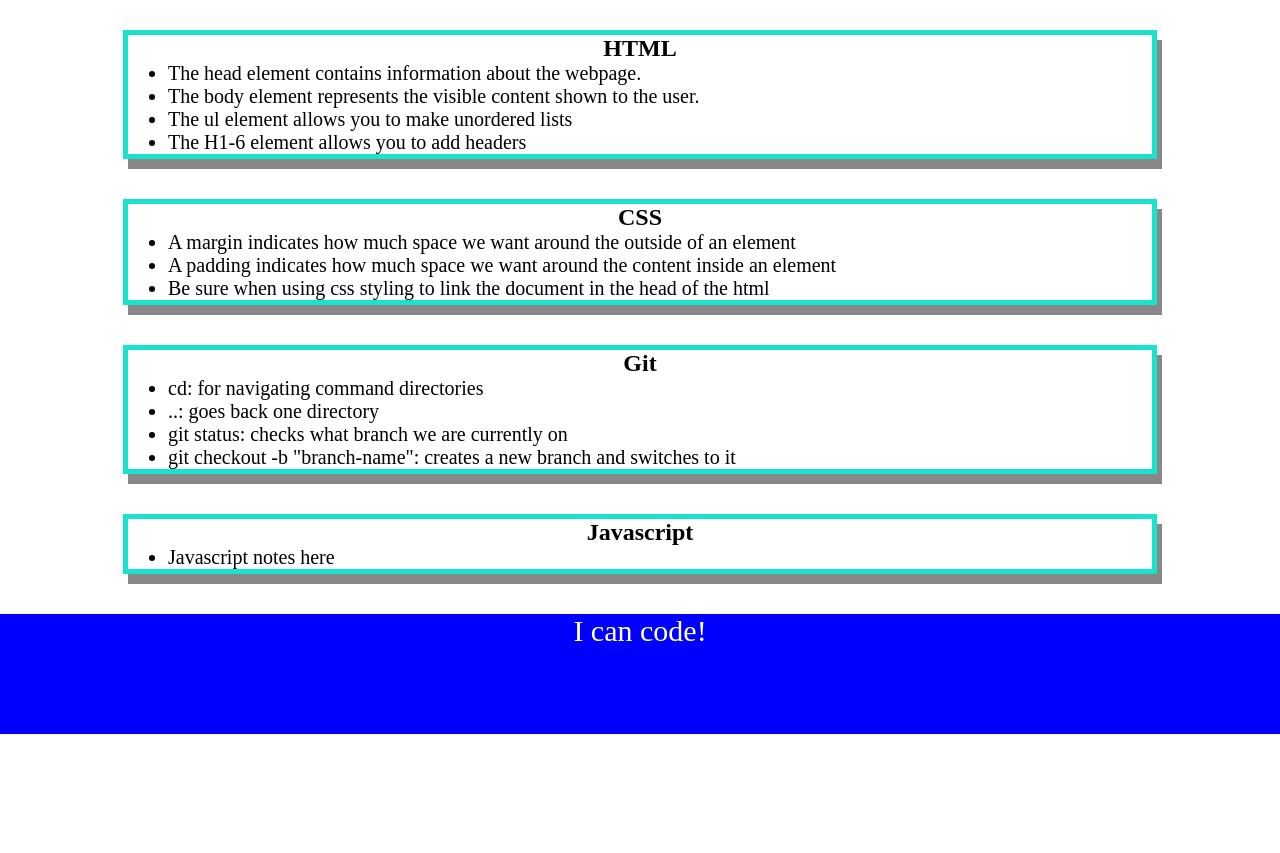
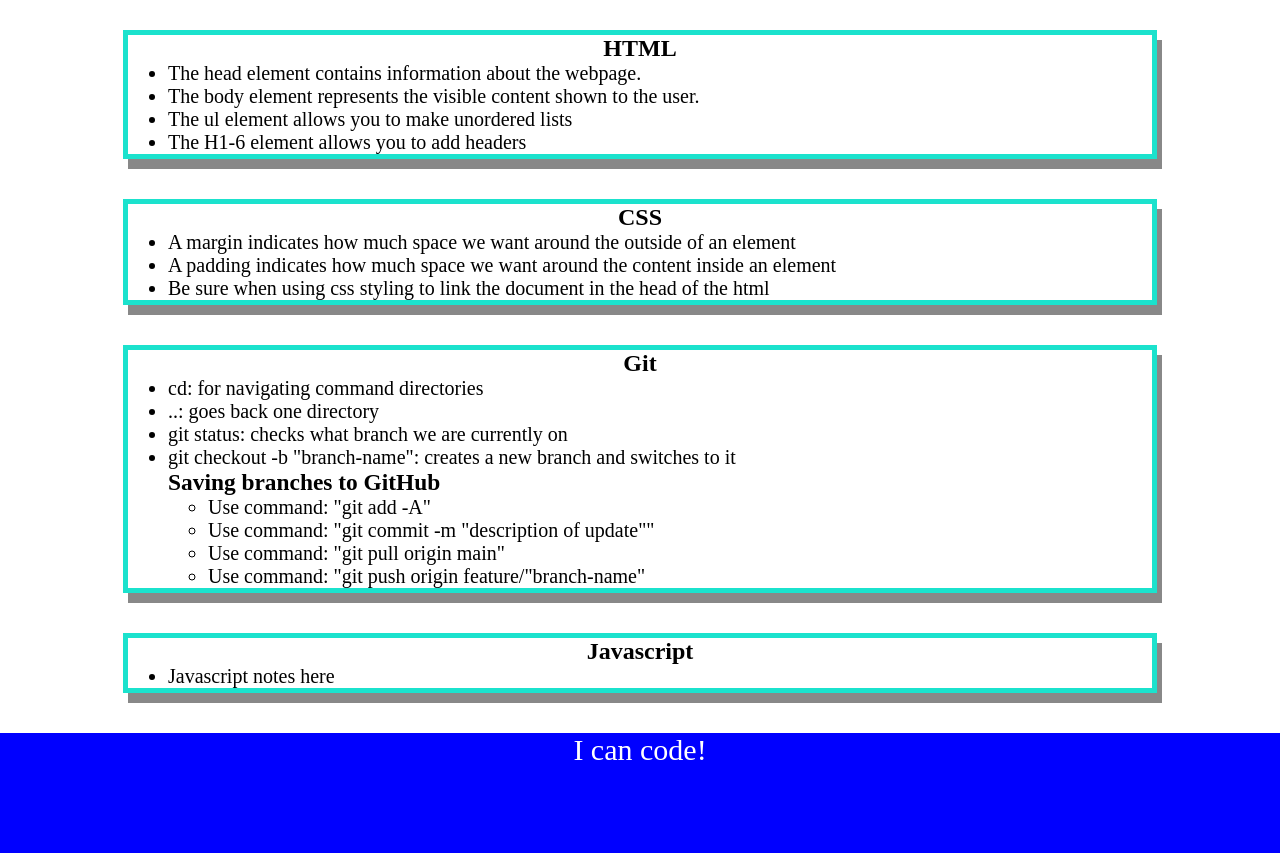
Before and after one commit to andrewross4224/prework-study-guide, a plain HTML site: page index.html in a window 1280 px wide. Shown: the part 130-983 px from the top of the page. Before the commit the page ends 864 px from the top, so only its background shows below. Drawn offline with Linux system fonts and the light colour scheme.

Commit message:
Adding javascript to website

```diff
--- /dev/null
+++ b/assets/script.js
@@ -0,0 +1,17 @@
+var topics = ['HTML','CSS','Git','JavaScript'];
+
+for(var x = 0; x < topics.length; x++){
+    console.log(topics[x]);
+}
+
+/*if (topic === 'HTML') {
+    console.log("Let's study HTML!");
+} else if (topic === 'CSS') {
+    console.log("Lets study CSS!");
+} else if (topic === 'Git') {
+    console.log("Lets study Git!");
+} else if (topic === 'JavaScript') {
+    console.log("Lets study JavaScript!");
+} else {
+    console.log('Please try again!');
+}*/
--- a/index.html
+++ b/index.html
@@ -5,12 +5,14 @@
     <meta http-equiv="X-UA-Compatible" content="IE=edge" />
     <meta name="viewport" content="width=device-width, initial-scale=1.0" />
     <link rel="stylesheet" href="./assets/style.css">
+
     <title>Prework Study Guide</title>
   </head>
   <body>
     <header id="Header">
       <h1>Prework Study Guide</h1>
       <img src="./assets/bowtie-cat.png" alt="Profile image of cat wearing a bow tie." />
+      <h2>✨ Open the Console to See What's Happening ✨</h2>
     </header>
     <main>
       <section class="card" id="html-section">
@@ -39,6 +41,14 @@
           <li>..: goes back one directory</li>
           <li>git status: checks what branch we are currently on</li>
           <li>git checkout -b "branch-name": creates a new branch and switches to it</li>
+            <h3>Saving branches to GitHub</h3>
+            <ul>
+              <li>Use command: "git add -A"</li>
+              <li>Use command: "git commit -m "description of update""</li>
+              <li>Use command: "git pull origin main"</li>
+              <li>Use command: "git push origin feature/"branch-name"</li>
+            </ul>
+
         </ul>
       </section>
 
@@ -53,5 +63,6 @@
     <footer>
       <p>I can code!</p>
     </footer>
+    <script src="./assets/script.js"></script>
   </body>
 </html>
```
